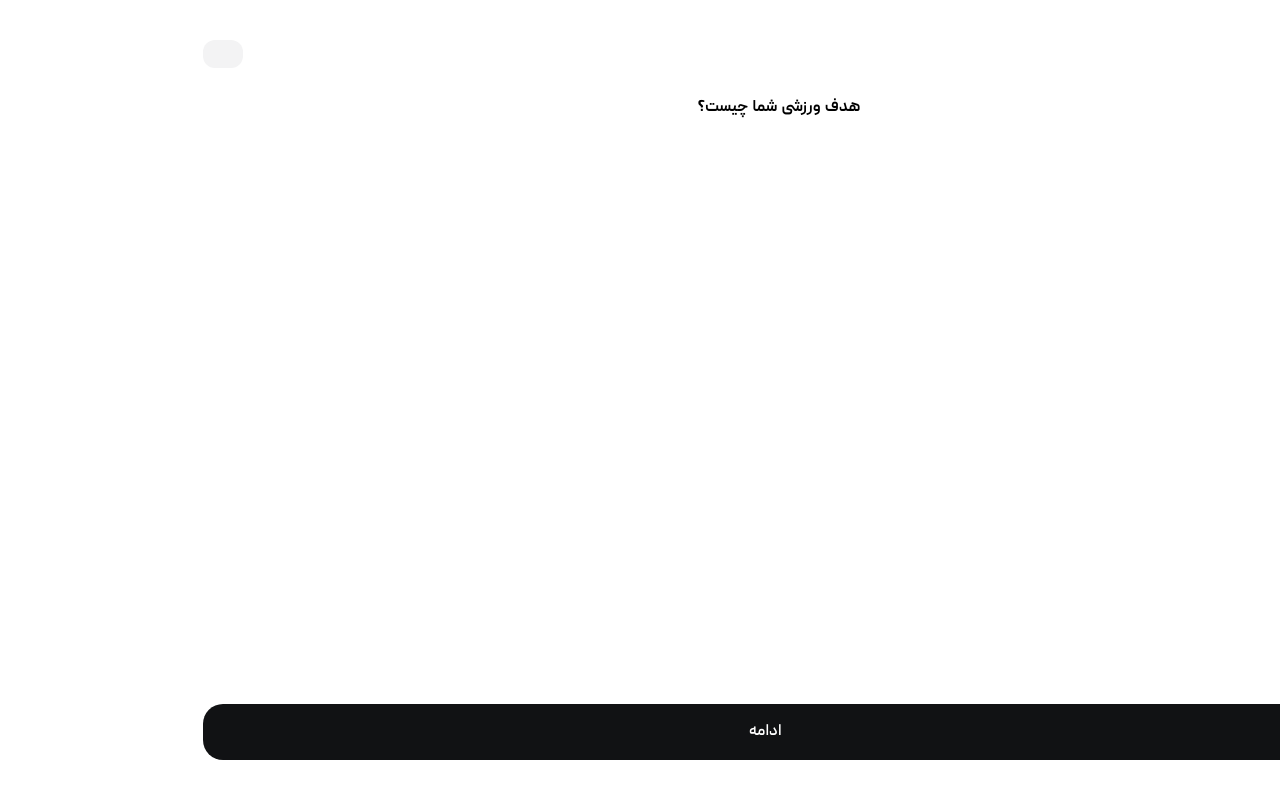
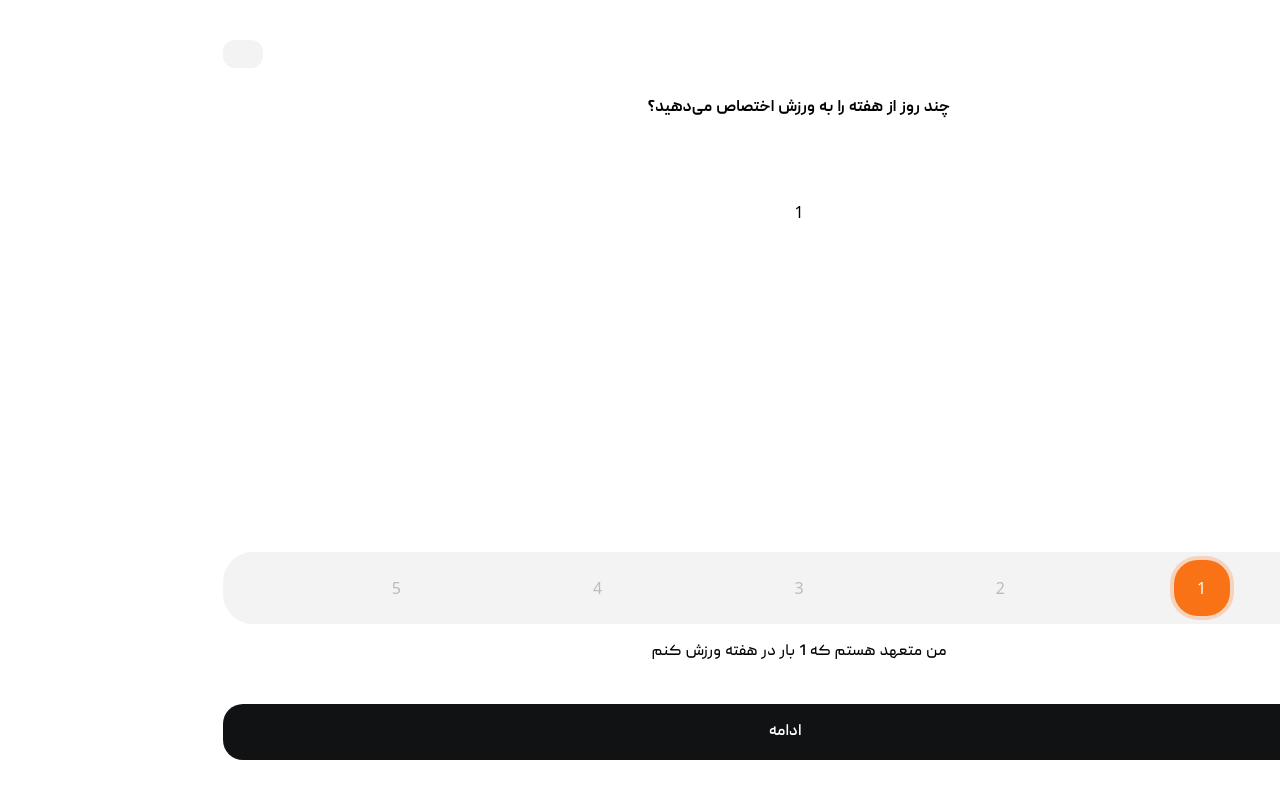
Before and after one commit to mehrshadAhmady/fitshow, a Next.js app: page /workout-days in a window 1280 px wide. Built offline with nearby package versions, Linux system fonts and the light colour scheme; some icons are missing.

Commit message:
Create workout-days page

```diff
--- a/src/app/(auth)/workout-days/page.tsx
+++ b/src/app/(auth)/workout-days/page.tsx
@@ -9,19 +9,90 @@ import { ArrowRight02Icon } from "@hugeicons/core-free-icons";
 
 const GoalSelection = () => {
   const router = useRouter();
+  const [workoutDays, setWorkoutDays] = useState(1);
 
   return (
     <div className="absolute z-0 flex flex-col items-center w-full h-screen">
-      <h3 className="mt-24 w-70 peyda-bold text-base text-center">
-        هدف ورزشی شما چیست؟
+      <h3 className="mt-24 w-80 peyda-bold text-base text-center">
+        چند روز از هفته را به ورزش اختصاص می‌دهید؟
       </h3>
-
+      <h1 className="mt-20">{workoutDays}</h1>
+      <div className="flex justify-evenly items-center mt-auto mb-4 w-[90%] h-18 rounded-[1.875rem] bg-[#F3F3F4]">
+        <div
+          onClick={() => {
+            setWorkoutDays(1);
+          }}
+          className={`flex justify-center items-center w-14 h-14 rounded-[1.5rem] cursor-pointer hover:opacity-80 ${
+            workoutDays === 1 ? "text-white" : "text-[#BABBBE]"
+          } ${
+            workoutDays === 1 &&
+            "button-bg-primary shadow-[0_0_0_4px_#F9731640]"
+          }`}
+        >
+          1
+        </div>
+        <div
+          onClick={() => {
+            setWorkoutDays(2);
+          }}
+          className={`flex justify-center items-center w-14 h-14 rounded-[1.5rem] cursor-pointer hover:opacity-80 ${
+            workoutDays === 2 ? "text-white" : "text-[#BABBBE]"
+          } ${
+            workoutDays === 2 &&
+            "button-bg-primary shadow-[0_0_0_4px_#F9731640]"
+          }`}
+        >
+          2
+        </div>
+        <div
+          onClick={() => {
+            setWorkoutDays(3);
+          }}
+          className={`flex justify-center items-center w-14 h-14 rounded-[1.5rem] cursor-pointer hover:opacity-80 ${
+            workoutDays === 3 ? "text-white" : "text-[#BABBBE]"
+          } ${
+            workoutDays === 3 &&
+            "button-bg-primary shadow-[0_0_0_4px_#F9731640]"
+          }`}
+        >
+          3
+        </div>
+        <div
+          onClick={() => {
+            setWorkoutDays(4);
+          }}
+          className={`flex justify-center items-center w-14 h-14 rounded-[1.5rem] cursor-pointer hover:opacity-80 ${
+            workoutDays === 4 ? "text-white" : "text-[#BABBBE]"
+          } ${
+            workoutDays === 4 &&
+            "button-bg-primary shadow-[0_0_0_4px_#F9731640]"
+          }`}
+        >
+          4
+        </div>
+        <div
+          onClick={() => {
+            setWorkoutDays(5);
+          }}
+          className={`flex justify-center items-center w-14 h-14 rounded-[1.5rem] cursor-pointer hover:opacity-80 ${
+            workoutDays === 5 ? "text-white" : "text-[#BABBBE]"
+          } ${
+            workoutDays === 5 &&
+            "button-bg-primary shadow-[0_0_0_4px_#F9731640]"
+          }`}
+        >
+          5
+        </div>
+      </div>
+      <p className="mb-10 peyda-medium">
+        من متعهد هستم که {workoutDays} بار در هفته ورزش کنم
+      </p>
       <Button
         iconPrefix={<HugeiconsIcon icon={ArrowRight02Icon} />}
         color="black"
-        className="mt-auto mb-10 gap-3 h-14 w-[90%] rounded-[1.25rem] peyda-semibold"
+        className="mb-10 gap-3 h-14 w-[90%] rounded-[1.25rem] peyda-semibold"
         onClick={() => {
-          router.push("/workout-days");
+          router.push("/place-selection");
         }}
       >
         ادامه
```
